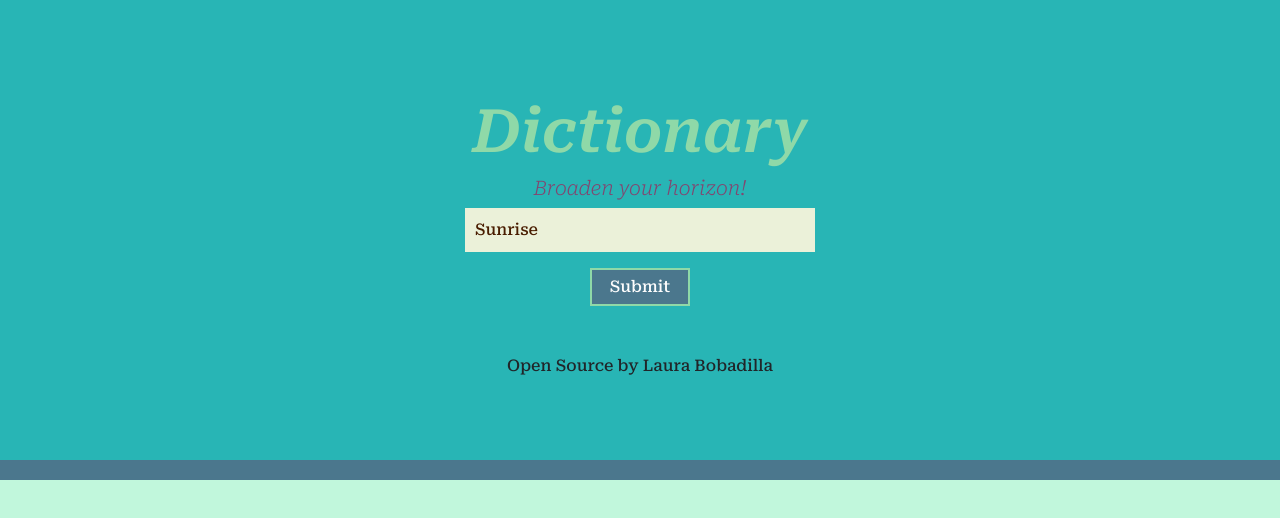
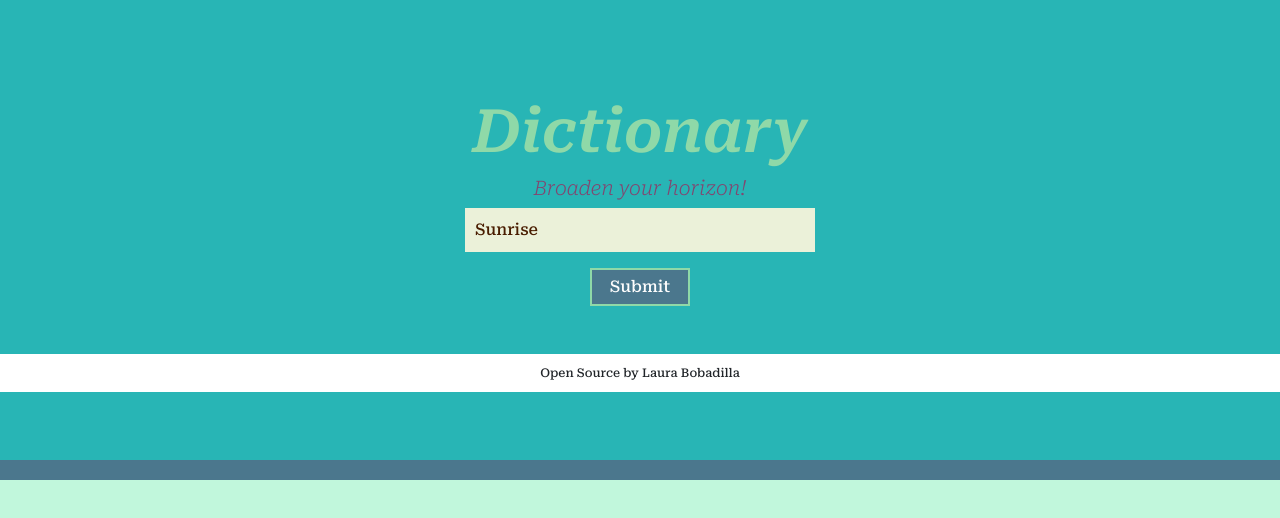
Before and after one commit to lkbobadi/dictionary-react-app, a React (Create React App) app: page / in a window 1280 px wide. Shown: the top 518 px of the page. Built offline with nearby package versions, Linux system fonts and the light colour scheme; no server answers.

Commit message:
Footer added

```diff
--- a/src/App.css
+++ b/src/App.css
@@ -211,6 +211,18 @@ input[type="submit"]:hover {
   flex-direction: row;
 }
 
+.footer {
+  font-size: 12px;
+  background: #fff;
+  padding: 10px;
+
+  margin: 0 auto;
+}
+
+.github-link {
+  font-size: 12px;
+}
+
 @media (max-width: 415px) {
   .meaning-section {
     width: 100%;
```
